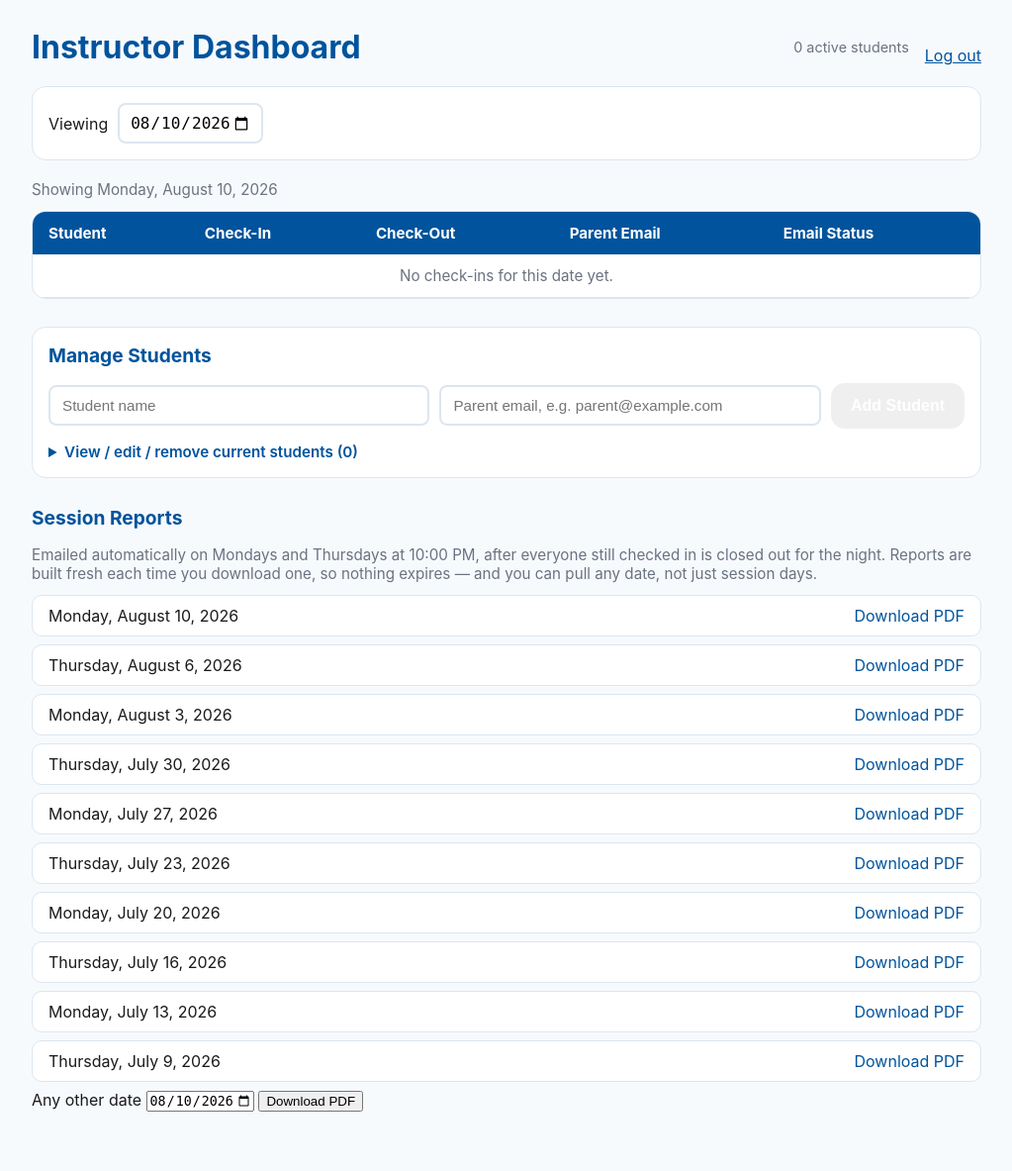
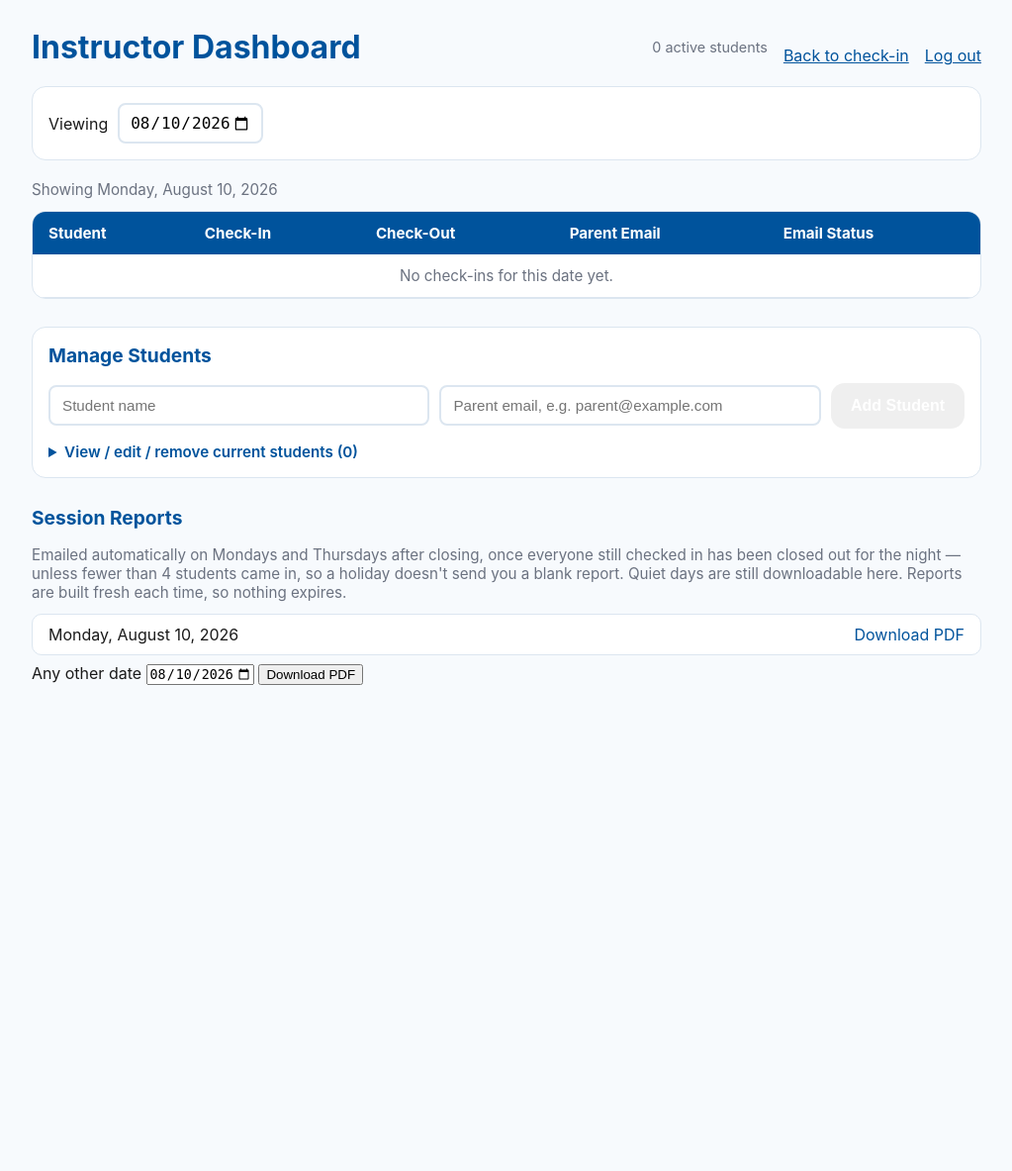
Before and after one commit to gershinho/kumon_checkinout, a Flask app: page /dashboard in a window 1280 px wide. Shown: the whole page at 99% size, without its empty margins (128-1151 px from the left). After the commit the page ends 692 px from the top, so only its background shows below. Run offline with Flask 3, Linux system fonts and the light colour scheme; the visitor is signed in with stand-in values (Sample User, id 1); data that the repository does not hold is empty; some libraries are stand-ins or nearby versions.

Commit message:
Fix kiosk button flash, add a way back to the kiosk, tighten report dates
Kiosk: both action buttons started visible in the markup, so opening the panel
showed Check In *and* Check Out for as long as the status request took, then
removed one. The wrong button was tappable for that moment. They now start
hidden and only the correct one appears. Also drops a reply that arrives after
the student has already tapped a different name, which would have paired the
new name with the old student's buttons.

Dashboard: a "Back to check-in" link. No second login going that way - reaching
the dashboard already proved you know the password.

Reports: the download list was generated from the calendar, offering every
Monday and Thursday going back weeks whether or not the center had met, all of
which could only produce blank PDFs. It now asks the database which days have
check-ins, plus today so a session in progress can still be pulled. Typing a
future date into the URL is refused rather than returning an empty report.

The nightly email now skips days with 3 or fewer check-ins, so a holiday
Monday doesn't put a blank PDF in the inbox. Nothing is lost: the day stays
downloadable from the dashboard.

Co-Authored-By: Claude Opus 5 (1M context) <noreply@anthropic.com>

```diff
--- a/app.py
+++ b/app.py
@@ -399,11 +399,12 @@ def create_app():
             visits=visits,
             selected_date=day_str,
             today=local_today().isoformat(),
-            session_dates=recent_session_dates(),
+            session_dates=report_dates(),
             students=students,
             student_count=len(students),
             close_time_display=fmt_time(datetime.combine(local_today(), closing)),
             report_days_display=_report_days_display(),
+            min_visits_for_email=MIN_VISITS_FOR_EMAILED_REPORT,
         )
 
     @app.post("/dashboard/students")
@@ -511,6 +512,12 @@ def create_app():
             flash("That isn't a valid date.")
             return redirect(url_for("dashboard"))
 
+        # The date picker sets max="today", but the URL is typed as easily as
+        # it is clicked, and a future date can only ever produce a blank PDF.
+        if day > local_today():
+            flash("That date hasn't happened yet.")
+            return redirect(url_for("dashboard"))
+
         buf = build_report_pdf(day)
         return send_file(
             buf,
@@ -552,10 +559,20 @@ def create_app():
         result = {"closed": closed, "date": session_day.isoformat(), "report": "skipped"}
 
         if is_report_day(session_day):
-            buf = build_report_pdf(session_day)
-            result["report"] = send_report_email(
-                buf.getvalue(), f"report_{session_day.isoformat()}.pdf", session_day
-            )
+            # A Monday that falls on a holiday is still a Monday, and the old
+            # code cheerfully emailed an empty PDF for it. Below the threshold
+            # nothing is built and nothing is sent - the visits are still in the
+            # database either way, so the report is downloadable from the
+            # dashboard if a quiet day turns out to be worth looking at.
+            attended = count_visits(session_day)
+            result["visits"] = attended
+            if attended > MIN_VISITS_FOR_EMAILED_REPORT:
+                buf = build_report_pdf(session_day)
+                result["report"] = send_report_email(
+                    buf.getvalue(), f"report_{session_day.isoformat()}.pdf", session_day
+                )
+            else:
+                result["report"] = f"skipped_quiet_day({attended})"
 
         app.logger.info("Nightly close: %s", result)
         return jsonify(result)
@@ -564,6 +581,11 @@ def create_app():
 
 
 DEFAULT_SESSION_DATES_SHOWN = 10
+
+# A session day with this many check-ins or fewer doesn't get an emailed report.
+# Guards against a holiday Monday producing a blank PDF in the inbox. Nothing is
+# lost when it triggers: the day is still downloadable from the dashboard.
+MIN_VISITS_FOR_EMAILED_REPORT = 3
 
 # How long a run of failed logins is remembered, and how many are allowed in it.
 LOGIN_WINDOW_MINUTES = 15
@@ -684,24 +706,40 @@ def _clear_login_attempts():
         db.rollback()
 
 
-def recent_session_dates(count=DEFAULT_SESSION_DATES_SHOWN):
-    """The most recent days the center ran, newest first.
+def report_dates(count=DEFAULT_SESSION_DATES_SHOWN):
+    """Dates worth offering a report for: today, plus past days that actually
+    have check-ins recorded. Newest first.
 
-    This replaces the old list of saved report files. Since any date's report
-    can be rebuilt on demand, the dashboard just needs to know which days are
-    worth offering - and there's no longer a limit on how far back you can go.
+    This used to be worked out from the calendar - every Monday and Thursday
+    going back weeks, regardless of whether the center had met on any of them.
+    That offered a download for days that could only ever produce an empty PDF,
+    including dates from before the system existed. Asking the database which
+    days have visits means the list only ever contains reports with something
+    in them.
+
+    Today is always offered even when it's empty, so the instructor can pull a
+    partial report during a session that's still running.
     """
-    days = []
-    day = local_today()
-    # Enough lookback to find `count` session days even on a one-day-a-week
-    # schedule, without an unbounded loop if REPORT_DAYS is somehow empty.
-    for _ in range(count * 7 + 7):
-        if is_report_day(day):
-            days.append(day)
-            if len(days) >= count:
-                break
-        day -= timedelta(days=1)
-    return days
+    db = get_db()
+    today = local_today()
+    rows = db.execute(
+        "SELECT DISTINCT check_in_time::date AS day FROM visits "
+        "WHERE check_in_time::date <= %s::date "
+        "ORDER BY day DESC LIMIT %s",
+        (today.isoformat(), count),
+    ).fetchall()
+    days = [r["day"] for r in rows]
+    if today not in days:
+        days.insert(0, today)
+    return days[:count]
+
+
+def count_visits(day) -> int:
+    db = get_db()
+    return db.execute(
+        "SELECT count(*) AS n FROM visits WHERE check_in_time::date = %s::date",
+        (day.isoformat(),),
+    ).fetchone()["n"]
 
 
 def _report_days_display() -> str:
--- a/templates/dashboard.html
+++ b/templates/dashboard.html
@@ -7,6 +7,9 @@
     <h1>Instructor Dashboard</h1>
     <div class="dash-header-right">
       <span class="student-count">{{ student_count }} active students</span>
+      {# No second login needed going this way: reaching the dashboard already
+         proved you know the password. Only the reverse direction re-asks. #}
+      <a class="link-btn" href="{{ url_for('kiosk') }}">Back to check-in</a>
       <a class="link-btn" href="{{ url_for('logout') }}">Log out</a>
     </div>
   </header>
@@ -115,10 +118,11 @@
   <section class="dash-reports">
     <h2>Session Reports</h2>
     <p class="section-note">
-      Emailed automatically on {{ report_days_display }} at {{ close_time_display }},
-      after everyone still checked in is closed out for the night.
-      Reports are built fresh each time you download one, so nothing expires —
-      and you can pull any date, not just session days.
+      Emailed automatically on {{ report_days_display }} after closing, once
+      everyone still checked in has been closed out for the night — unless fewer
+      than {{ min_visits_for_email + 1 }} students came in, so a holiday doesn't
+      send you a blank report. Quiet days are still downloadable here.
+      Reports are built fresh each time, so nothing expires.
     </p>
     {% if session_dates %}
     <ul class="reports-list">
```
Also changed, not shown: templates/checkin.html (+30 -10 lines).
